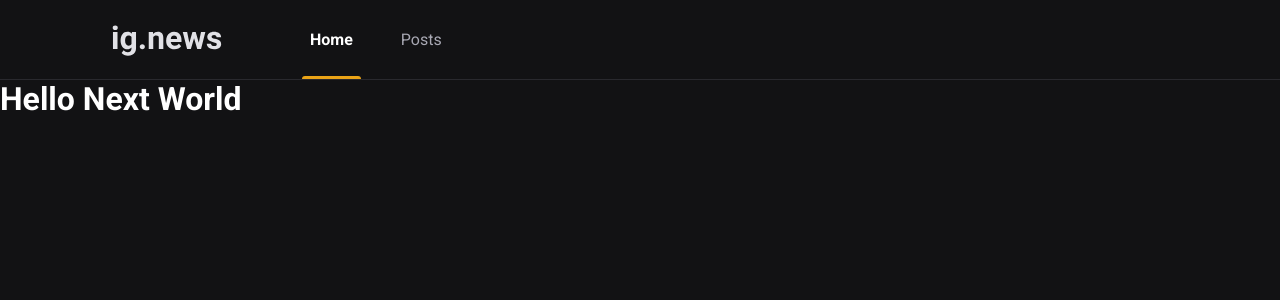
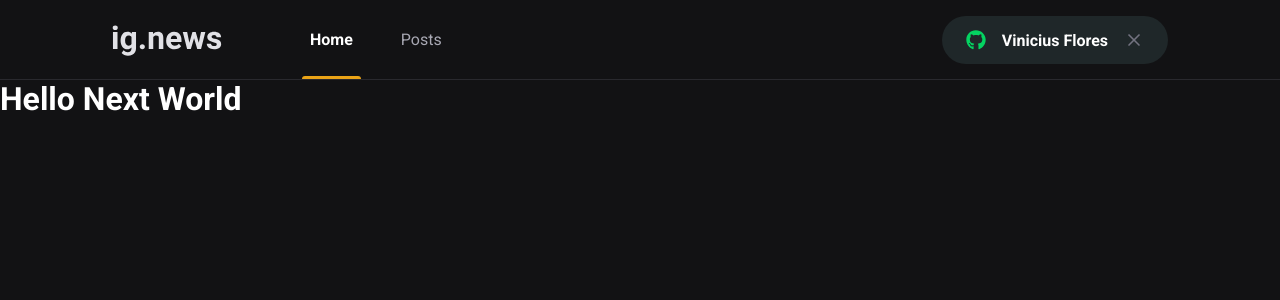
Before and after one commit to viniciusflores/ignews, a Next.js app: page / in a window 1280 px wide. Shown: the top 300 px of the page. Built offline with nearby package versions, Linux system fonts and the light colour scheme.

Commit message:
:construction: Created component signin button

```diff
--- a/package.json
+++ b/package.json
@@ -12,6 +12,7 @@
     "next": "12.0.8",
     "react": "17.0.2",
     "react-dom": "17.0.2",
+    "react-icons": "^4.3.1",
     "sass": "^1.49.0"
   },
   "devDependencies": {
--- a/src/components/Header/index.tsx
+++ b/src/components/Header/index.tsx
@@ -1,3 +1,4 @@
+import { SignInButton } from '../SignInButton'
 import styles from './styles.module.scss'
 export function Header() {
   return (
@@ -10,6 +11,7 @@
           <a>Posts</a>
         </nav>
 
+        <SignInButton />
       </div>
     </header>
   )
--- a/src/components/Header/styles.module.scss
+++ b/src/components/Header/styles.module.scss
@@ -51,4 +51,8 @@
       }
     }
   }
+
+  button {
+    margin-left: auto;
+  }
 }
--- /dev/null
+++ b/src/components/SignInButton/index.tsx
@@ -0,0 +1,20 @@
+import { FaGithub } from 'react-icons/fa'
+import { FiX } from 'react-icons/fi'
+import styles from './styles.module.scss'
+export function SignInButton() {
+  const isUserLoggedIn = true;
+
+  return isUserLoggedIn ? (
+    <button type="button" className={styles.signInButton}>
+      <FaGithub color="#04d361" />
+      Vinicius Flores
+      <FiX color="#737380" className={styles.closeIcon} />
+    </button >
+  ) :
+    (
+      <button type="button" className={styles.signInButton}>
+        <FaGithub color="#eba417" />
+        Sign in with GitHub
+      </button >
+    )
+}
--- /dev/null
+++ b/src/components/SignInButton/styles.module.scss
@@ -0,0 +1,33 @@
+.signInButton {
+  height: 3rem;
+  border-radius: 3rem;
+  background-color: var(--gray-850);
+  border: 0;
+  padding: 0 1.5rem;
+
+  display: flex;
+  align-items: center;
+  justify-content: center;
+
+  color: var(--white);
+  font-weight: bold;
+
+  svg {
+    width: 20px;
+    height: 20px;
+  }
+
+  svg:first-child {
+    margin-right: 1rem;
+  }
+
+  svg.closeIcon {
+    margin-left: 1rem;
+  }
+
+  transition: filter 0.2s;
+
+  &:hover {
+    filter: brightness(0.8)
+  }
+}
--- a/src/styles/global.scss
+++ b/src/styles/global.scss
@@ -10,6 +10,7 @@
   --gray-100: #e1e1e6;
   --gray-300: #a8a8b3;
   --gray-800: #29292e;
+  --gray-850: #1f2729;
   --gray-900: #121214;
 
   --cyan-500: #61dafb;
```
Also changed, not shown: 1 other file (tests, documents, lock files or other folders).
